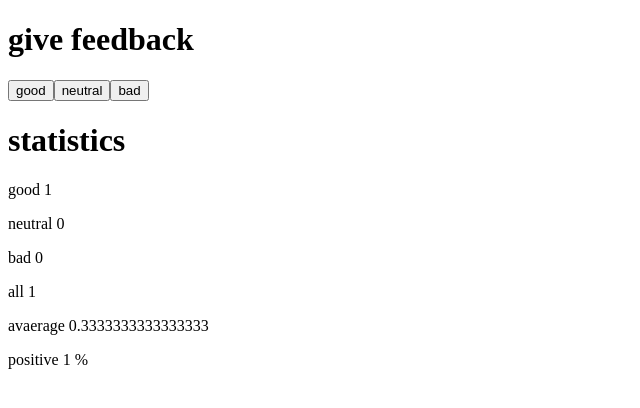
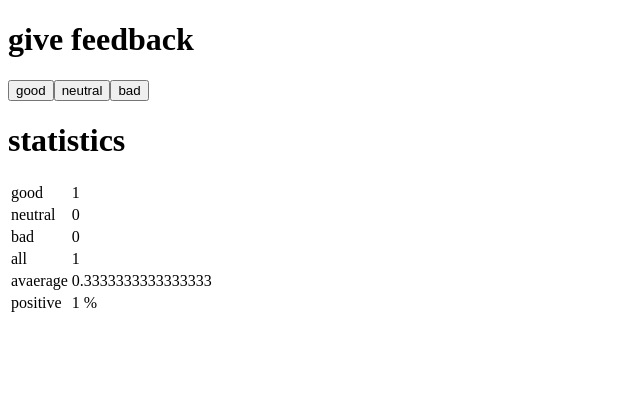
Before and after one commit to mapplezq/fullstackopen2019-exercises, a React (Create React App) app in the folder part1/unicafe/: page / in a window 1280 px wide. Both pictures are taken after a click on the button "good". Shown: the top 408 px of the page, without its empty margins (0-640 px from the left). Built offline with nearby package versions, Linux system fonts and the light colour scheme.

Commit message:
unicafe step6

```diff
--- a/part1/unicafe/src/index.js
+++ b/part1/unicafe/src/index.js
@@ -31,16 +31,18 @@
 const Statistic = ({text, value, isPercentage=false}) => {
     if (isPercentage) {
         return (
-            <div>
-                <p>{text} {value} %</p>
-            </div>
+            <tr>
+                <td>{text}</td>
+                <td>{value} %</td>
+            </tr>
         )
     }
 
     return (
-        <div>
-            <p>{text} {value}</p>
-        </div>
+        <tr>
+            <td>{text}</td>
+            <td>{value}</td>
+        </tr>
     )
 }
 
@@ -53,6 +55,7 @@
         return (
             <div>
                 <Display title={title}/>
+                <table>
                     <Statistic value={good} text="good"/>
                     <Statistic value={neutral} text="neutral"/>
                     <Statistic value={bad} text="bad"/>
@@ -60,6 +63,8 @@
                     <Statistic value={(good+neutral+bad)/3} text="avaerage"/>
                     <Statistic value={good/(good+neutral+bad)} text="positive"
                     isPercentage={true} />
+                </table>
+
             </div>
         )
     }
```
Lines whose indentation alone changed are shown as unchanged.
